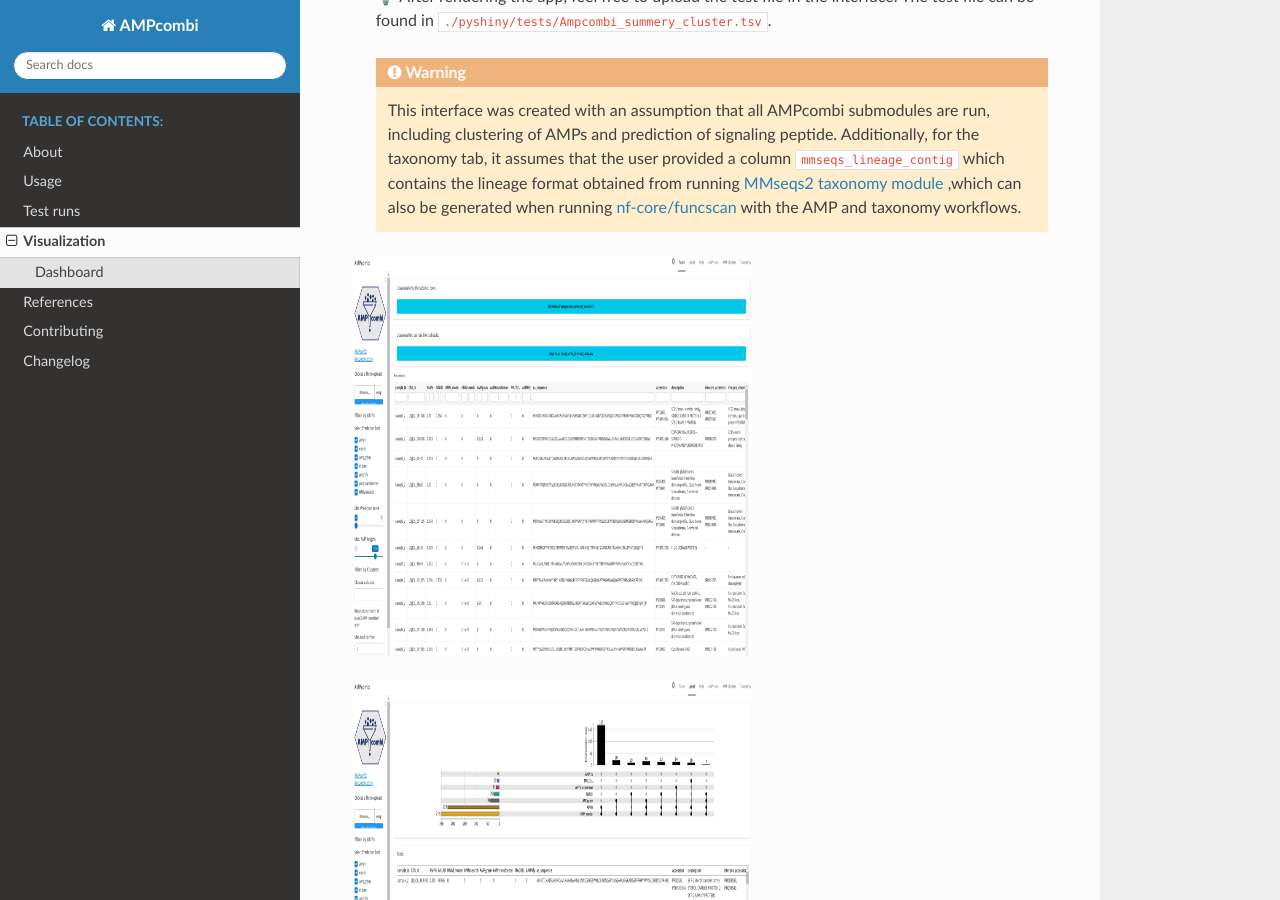
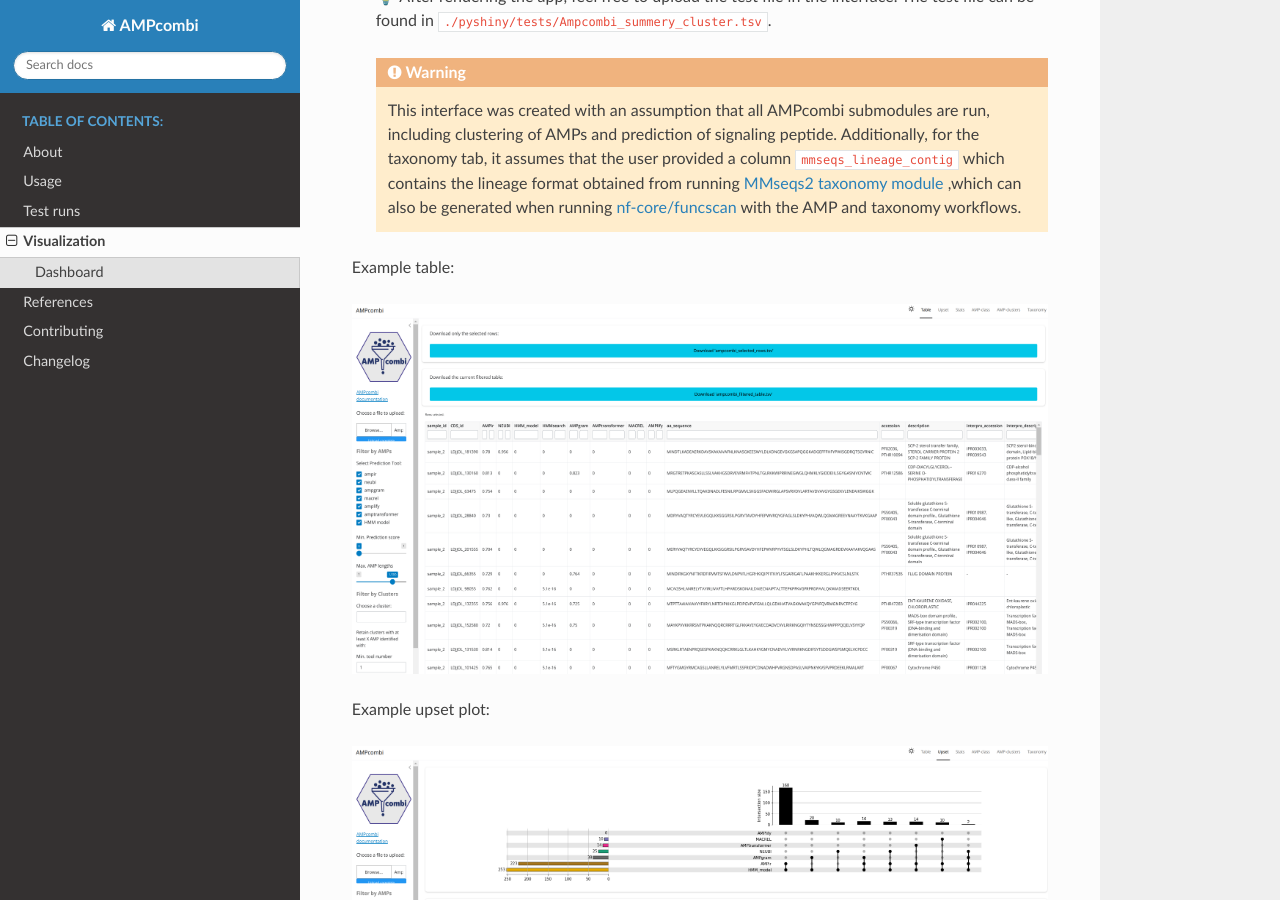
Before and after one commit to Darcy220606/AMPcombi, a Sphinx documentation site: the page built from docs/source/visualization.rst, in a window 1280 px wide and 900 px high, scrolled down 511 px. Built offline with Sphinx 7.4.7 and the Read the Docs theme 3.1.0, drawn with Linux system fonts in a browser that asks for light colours.

Commit message:
fix the visualization.rst

```diff
--- a/docs/source/visualization.rst
+++ b/docs/source/visualization.rst
@@ -30,15 +30,18 @@
         `MMseqs2 taxonomy module <https://mmseqs.com/latest/userguide.pdf>`_ ,which can also be generated when running `nf-core/funcscan <https://github.com/nf-core/funcscan>`_
         with the AMP and taxonomy workflows.
 
+Example table:
 
 .. image:: https://raw.githubusercontent.com/Darcy220606/AMPcombi/main/docs/ampcombi_interface_screenshot.png
    :alt: ampcombi screenshot
-   :width: 400
-   :height: 400
+   :width: 800
+   :height: 370
+
+Example upset plot:
 
 .. image:: https://raw.githubusercontent.com/Darcy220606/AMPcombi/main/docs/ampcombi_interface_screenshot2.png
    :alt: ampcombi screenshot 2
-   :width: 400
-   :height: 400
+   :width: 800
+   :height: 370
 
 ----
```
